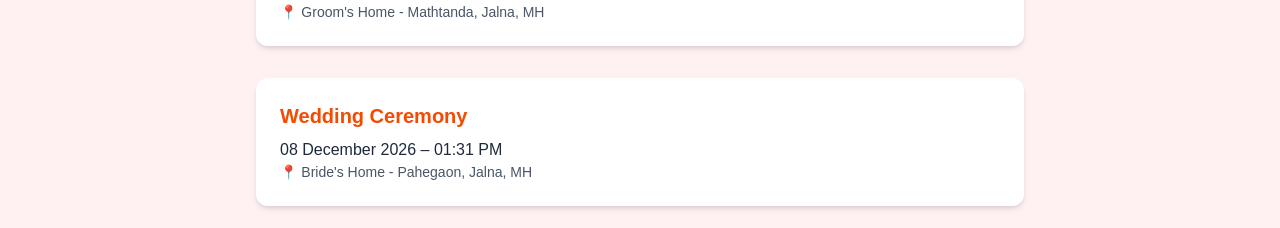
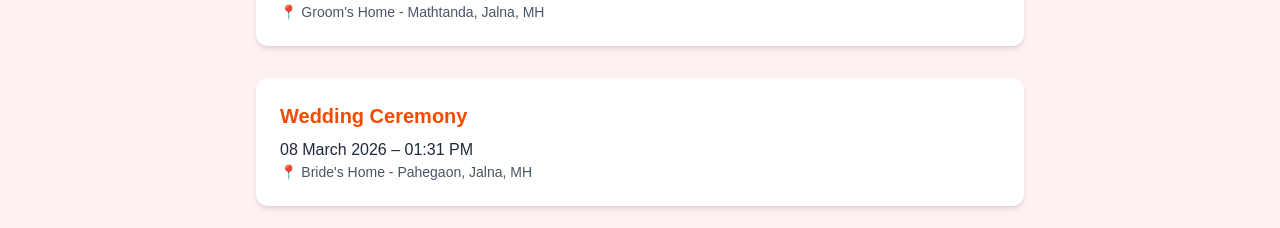
Before and after one commit to nitinramrathod/nitin-weds-babita, a Next.js app: page / in a window 1280 px wide. Shown: the part 2140-2368 px from the top of the page. Built offline with nearby package versions, Linux system fonts and the light colour scheme.

Commit message:
Update wedding ceremony date in Homepage.tsx

```diff
--- a/app/components/home/Homepage.tsx
+++ b/app/components/home/Homepage.tsx
@@ -272,7 +272,7 @@ export default function Home() {
             },
             {
               title: "Wedding Ceremony",
-              time: "08 December 2026 – 01:31 PM",
+              time: "08 March 2026 – 01:31 PM",
               location: "Bride's Home - Pahegaon, Jalna, MH"
             },
             {
```
